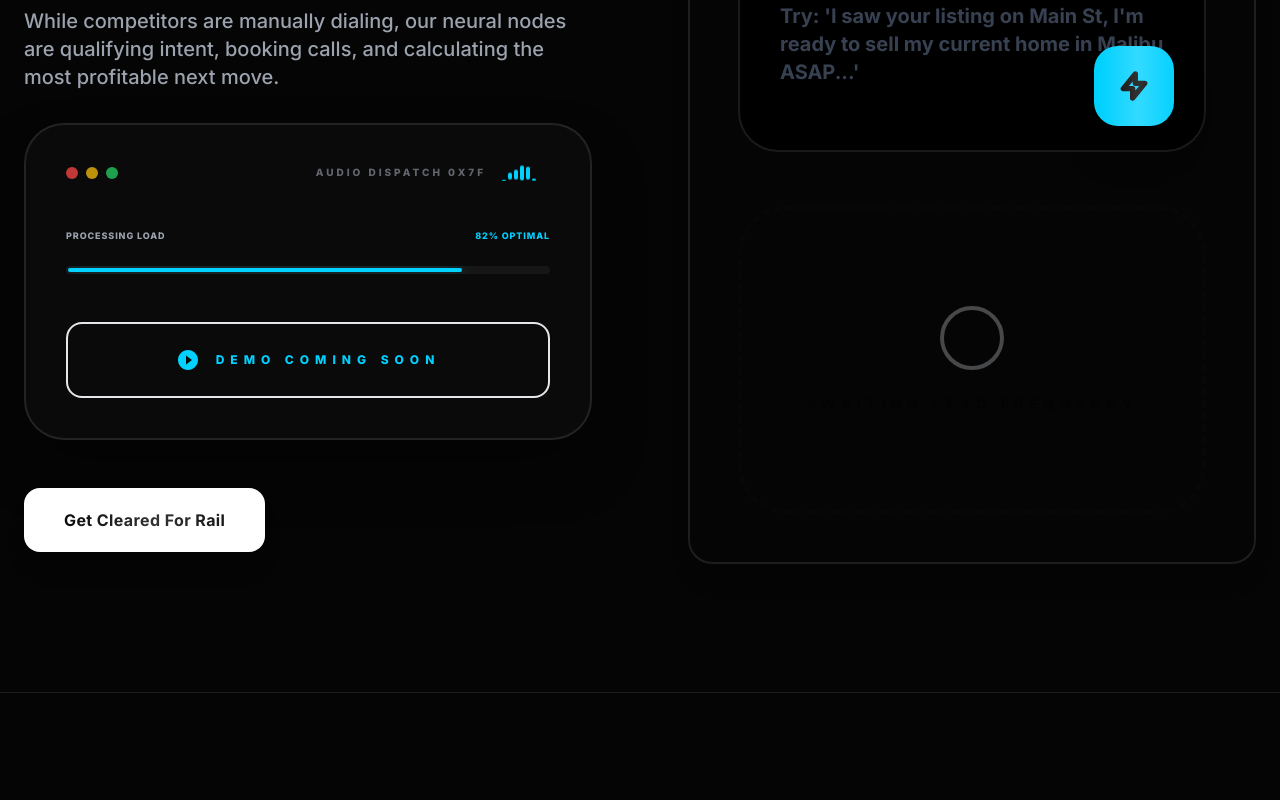
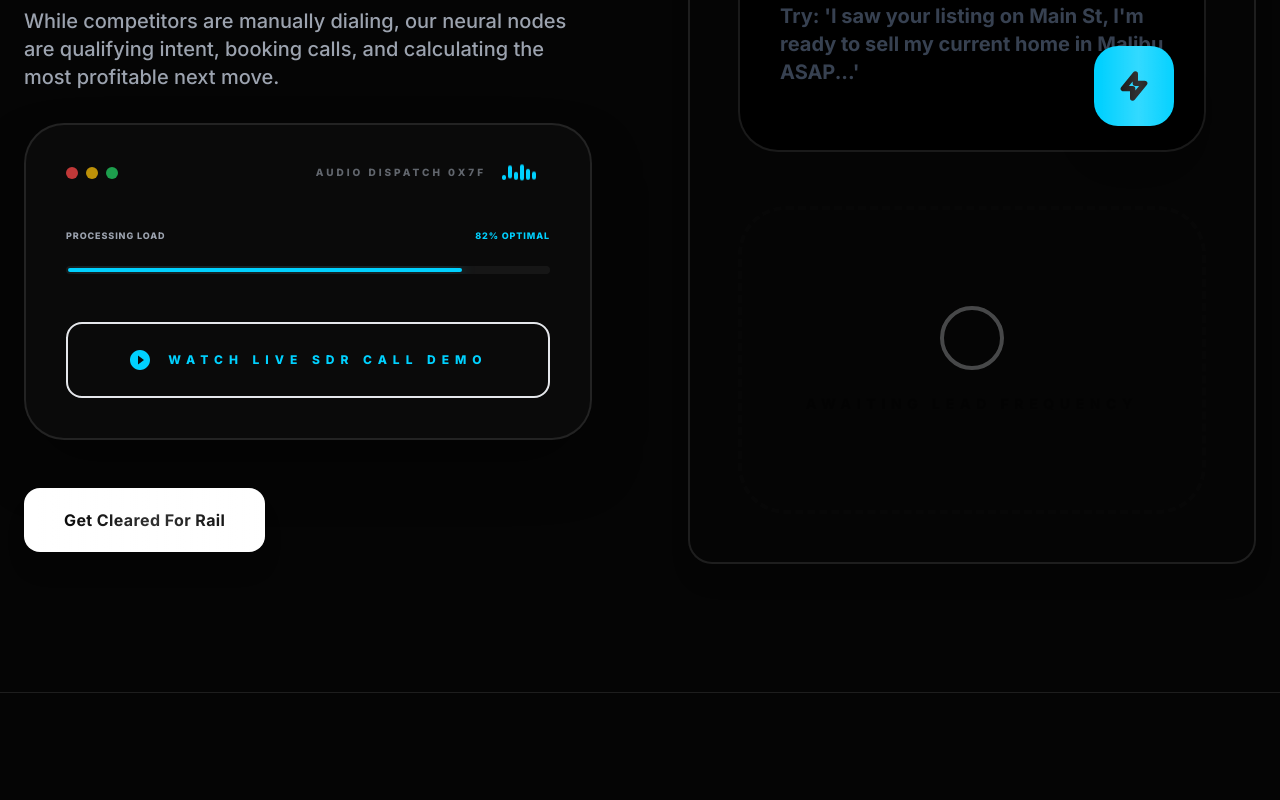
Before and after one commit to Mustafa-Shoukat1/Omni-landing-page-, a React (Vite) app: page / in a window 1280 px wide. Shown: the part 2460-3260 px from the top of the page. Built offline with nearby package versions, Linux system fonts and the light colour scheme.

Commit message:
feat: Replace audio button with embedded YouTube SDR demo video

```diff
--- a/components/AIDemo.tsx
+++ b/components/AIDemo.tsx
@@ -60,23 +60,9 @@ const AIDemo: React.FC<Props> = ({ isDarkMode, onCtaClick }) => {
   const [userInput, setUserInput] = useState('');
   const [analysis, setAnalysis] = useState<AnalysisResult | null>(null);
   const [loading, setLoading] = useState(false);
-  const [isPlaying, setIsPlaying] = useState(false);
-  const [audioError, setAudioError] = useState(false);
-  const audioRef = React.useRef<HTMLAudioElement>(null);
+  const [showSDRVideo, setShowSDRVideo] = useState(false);
 
-  const toggleAudio = () => {
-    if (audioRef.current) {
-      if (isPlaying) {
-        audioRef.current.pause();
-        setIsPlaying(false);
-      } else {
-        audioRef.current.play().catch(() => {
-          setAudioError(true);
-        });
-        setIsPlaying(true);
-      }
-    }
-  };
+  const origin = typeof window !== 'undefined' ? window.location.origin : '';
 
   const analyzeLead = async () => {
     if (!userInput.trim()) return;
@@ -141,23 +127,31 @@ const AIDemo: React.FC<Props> = ({ isDarkMode, onCtaClick }) => {
                 </div>
               </div>
 
-              <audio
-                ref={audioRef}
-                src="/sdr-call-demo.mp3"
-                onEnded={() => setIsPlaying(false)}
-                onError={() => setAudioError(true)}
-              />
-              <button
-                onClick={toggleAudio}
-                className={`w-full py-6 ${isDarkMode ? 'bg-accent/10 border-accent/30' : 'bg-blue-600/10 border-blue-600/30'} border-2 rounded-2xl font-black text-xs uppercase tracking-[0.5em] flex items-center justify-center space-x-4 transition-all ${accentColor} hover:bg-accent/20 hover:scale-[1.02]`}
-              >
-                {isPlaying ? (
-                  <svg className="w-6 h-6" fill="currentColor" viewBox="0 0 24 24"><path d="M6 19h4V5H6v14zm8-14v14h4V5h-4z" /></svg>
-                ) : (
+              {!showSDRVideo ? (
+                <button
+                  onClick={() => setShowSDRVideo(true)}
+                  className={`w-full py-6 ${isDarkMode ? 'bg-accent/10 border-accent/30' : 'bg-blue-600/10 border-blue-600/30'} border-2 rounded-2xl font-black text-xs uppercase tracking-[0.5em] flex items-center justify-center space-x-4 transition-all ${accentColor} hover:bg-accent/20 hover:scale-[1.02]`}
+                >
                   <svg className="w-6 h-6" fill="currentColor" viewBox="0 0 24 24"><path d="M12 2C6.48 2 2 6.48 2 12s4.48 10 10 10 10-4.48 10-10S17.52 2 12 2zm-2 14.5v-9l6 4.5-6 4.5z" /></svg>
-                )}
-                <span>{audioError ? 'Demo Coming Soon' : (isPlaying ? 'Pause Call' : 'Listen to Live SDR Call')}</span>
-              </button>
+                  <span>Watch Live SDR Call Demo</span>
+                </button>
+              ) : (
+                <div className="relative w-full aspect-video rounded-2xl overflow-hidden border-2 border-accent/30">
+                  <iframe
+                    className="w-full h-full border-0"
+                    src={`https://www.youtube.com/embed/Zs60_ssuN6Y?autoplay=1&mute=0&controls=1&modestbranding=1&rel=0&enablejsapi=1&origin=${encodeURIComponent(origin)}`}
+                    title="Live SDR Call Demo"
+                    allow="accelerometer; autoplay; clipboard-write; encrypted-media; gyroscope; picture-in-picture; web-share"
+                    allowFullScreen
+                  ></iframe>
+                  <button
+                    onClick={() => setShowSDRVideo(false)}
+                    className="absolute top-2 right-2 w-8 h-8 bg-black/60 hover:bg-black/80 rounded-full flex items-center justify-center text-white transition-all"
+                  >
+                    <svg className="w-4 h-4" fill="none" stroke="currentColor" viewBox="0 0 24 24" strokeWidth="2"><path strokeLinecap="round" strokeLinejoin="round" d="M6 18L18 6M6 6l12 12" /></svg>
+                  </button>
+                </div>
+              )}
             </div>
 
             <button
```
